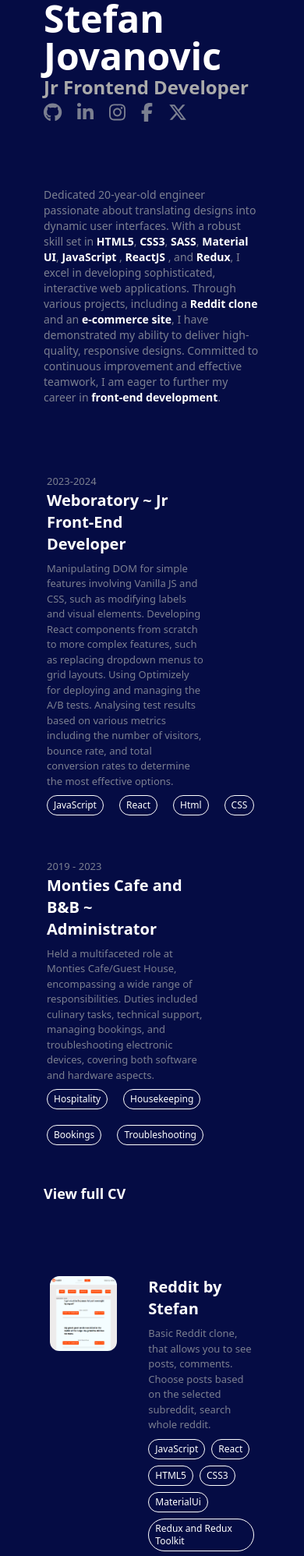
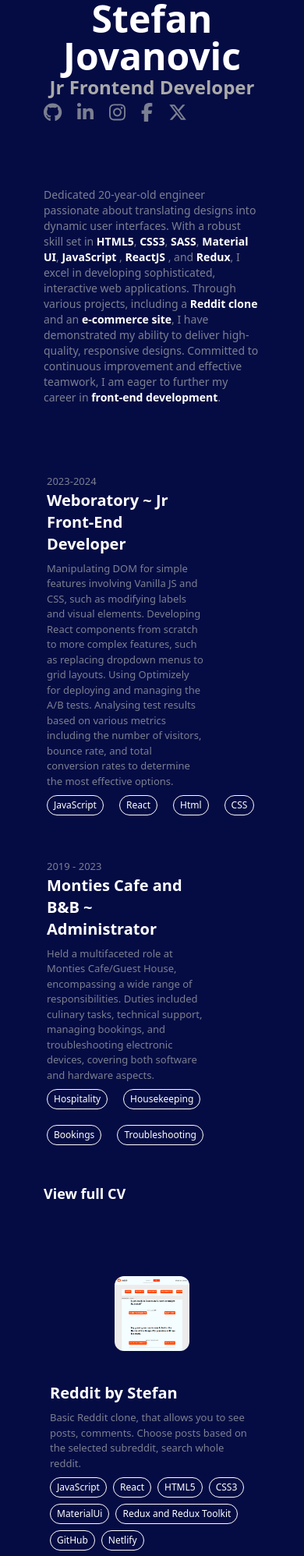
Before and after one commit to 04stefke/portfolio, a React (Vite) app: page / in a window 390 px wide. Shown: the top 1996 px of the page at 78% size. Built offline with nearby package versions, Linux system fonts and the light colour scheme.

Commit message:
added the responsiveness for the projects

```diff
--- a/src/components/Detailed-Info/Headings/Project.tsx
+++ b/src/components/Detailed-Info/Headings/Project.tsx
@@ -8,7 +8,7 @@ const Project = () => {
 	return (
 		<div className="flex flex-col gap-10 w-full">
 			<a href="https://stefans-reddit-app.netlify.app/" target="_blank">
-				<div className="flex flex-row gap-10 rounded hover:bg-hoverBg py-3 px-2">
+				<div className="flex flex-col items-center md:items-start md:flex-row gap-10 rounded hover:bg-hoverBg py-3 px-2">
 					<img
 						src={redditImg}
 						alt="Reddit Project"
@@ -36,7 +36,7 @@ const Project = () => {
 				</div>
 			</a>
 			<a href="https://stefans-ecommerce-project.netlify.app/" target="_blank">
-				<div className="flex flex-row gap-10 rounded hover:bg-hoverBg py-3 px-2">
+				<div className="flex flex-col items-center md:items-start md:flex-row gap-10 rounded hover:bg-hoverBg py-3 px-2">
 					<img
 						src={ecommerceImg}
 						alt="E-Commerce Project"
@@ -64,7 +64,7 @@ const Project = () => {
 				</div>
 			</a>
 			<a href="https://stefans-to-do-app.netlify.app/" target="_blank">
-				<div className="flex flex-row gap-10 rounded hover:bg-hoverBg py-3 px-2">
+				<div className="flex flex-col items-center md:items-start md:flex-row gap-10 rounded hover:bg-hoverBg py-3 px-2">
 					<img
 						src={todoImg}
 						alt="ToDo Project"
@@ -88,7 +88,7 @@ const Project = () => {
 				</div>
 			</a>
 			<a href="https://stefans-weather-app.netlify.app/" target="_blank">
-				<div className="flex flex-row gap-10 rounded hover:bg-hoverBg py-3 px-2">
+				<div className="flex flex-col items-center md:items-start md:flex-row gap-10 rounded hover:bg-hoverBg py-3 px-2">
 					<img
 						src={weatherImg}
 						alt="Weather App"
--- a/src/components/Intro/Intro.tsx
+++ b/src/components/Intro/Intro.tsx
@@ -11,7 +11,7 @@ const Intro = () => {
 	return (
 		<div className="flex flex-col lg:h-screen lg:justify-between lg:py-10 lg:pl-5">
 			<div className="flex flex-col lg:justify-between items-start lg:py-4 lg:px-6 h-3/6">
-				<div className="">
+				<div className="text-center sm:text-start">
 					<h1 className="text-5xl font-bold text-fontColor">
 						Stefan Jovanovic
 					</h1>
```
